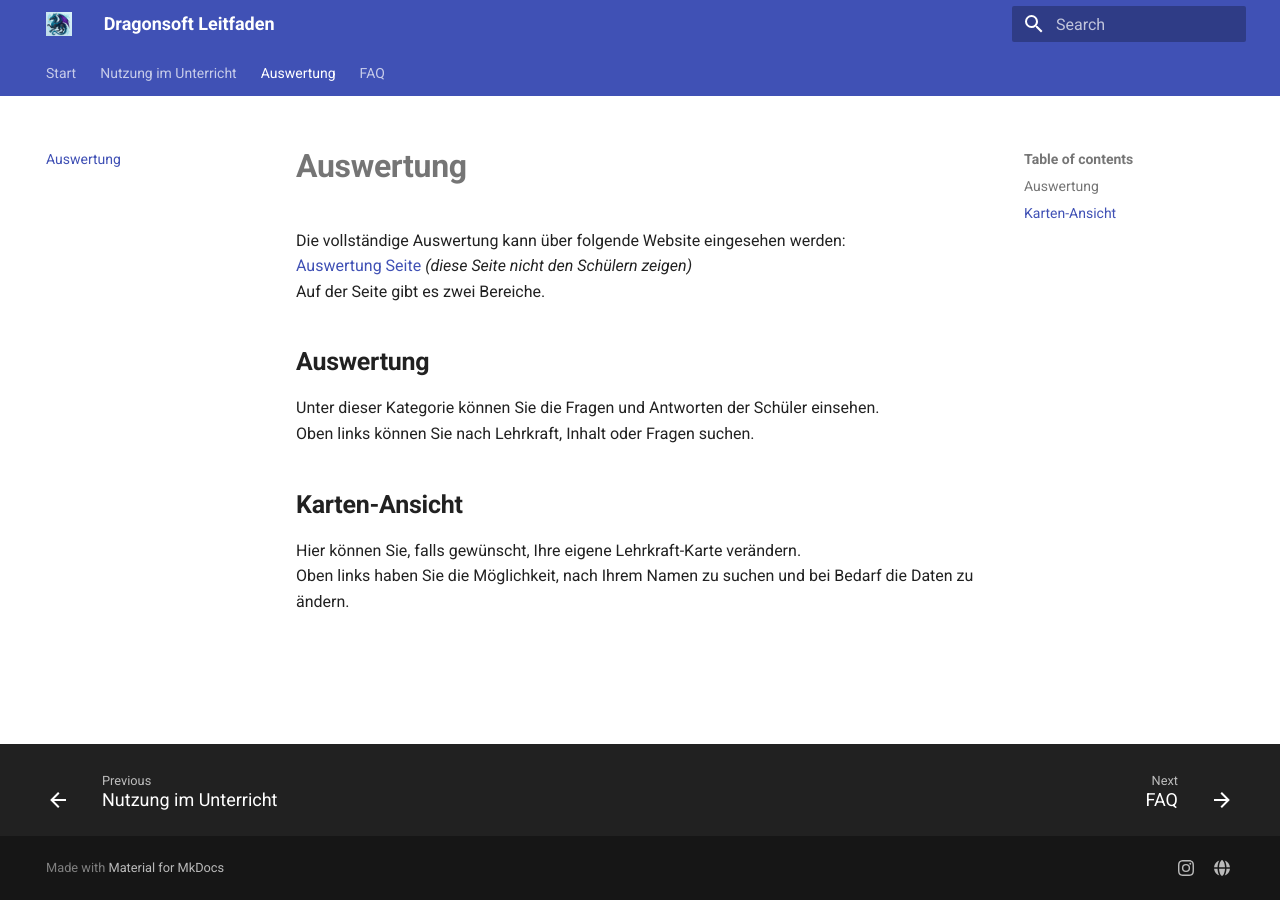
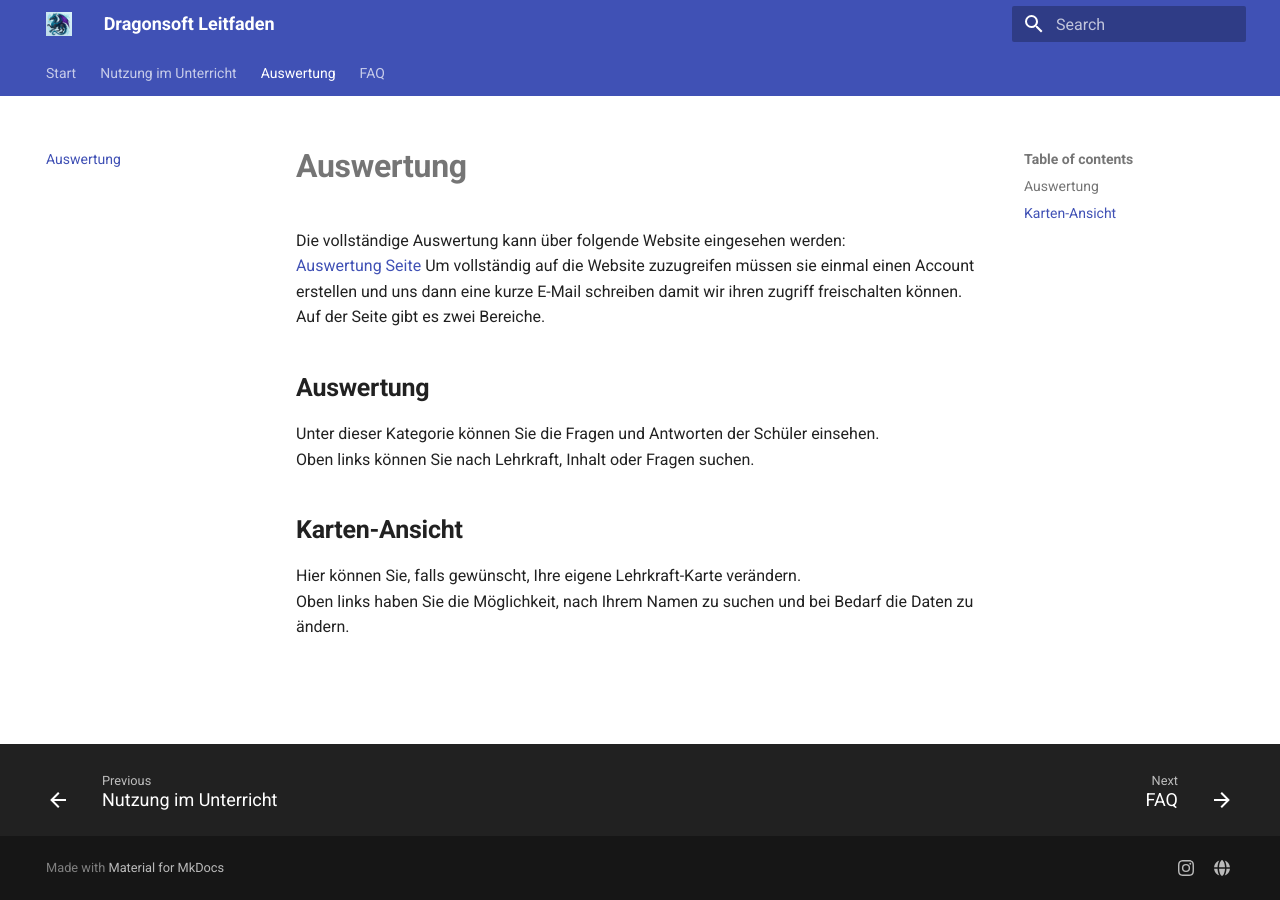
Before and after one commit to NOOD3LS/Dragonsoft-Leitfaden, an MkDocs documentation site: the page built from docs/Auswertung.md, in a window 1280 px wide. Built offline with MkDocs 1.6.1 and Material for MkDocs 9.7.7, drawn with Linux system fonts in a browser that asks for light colours.

Commit message:
Aktualisierung

```diff
--- a/docs/Auswertung.md
+++ b/docs/Auswertung.md
@@ -1,7 +1,8 @@
 # __Auswertung__
 
 Die vollständige Auswertung kann über folgende Website eingesehen werden:
-[Auswertung Seite](http://85.215.207.221:5000/admin) *(diese Seite nicht den Schülern zeigen)*
+[Auswertung Seite](http://85.215.207.221:5000/admin)
+Um vollständig auf die Website zuzugreifen müssen sie einmal einen Account erstellen und uns dann eine kurze E-Mail schreiben damit wir ihren zugriff freischalten können.
 Auf der Seite gibt es zwei Bereiche.
 ## __Auswertung__
 Unter dieser Kategorie können Sie die Fragen und Antworten der Schüler einsehen.
--- a/mkdocs.yml
+++ b/mkdocs.yml
@@ -1,6 +1,6 @@
 site_name: Dragonsoft Leitfaden
 site_url: https://nood3ls.github.io/Dragonsoft-Leitfaden/
-site_description: Leitfaden für den Umgang mit dem Dragonsoft
+site_description: Leitfaden für den Umgang mit dem Dragonsoft Lernspiel
 theme:
   name: material
   favicon: bilder/favicon.png
```
